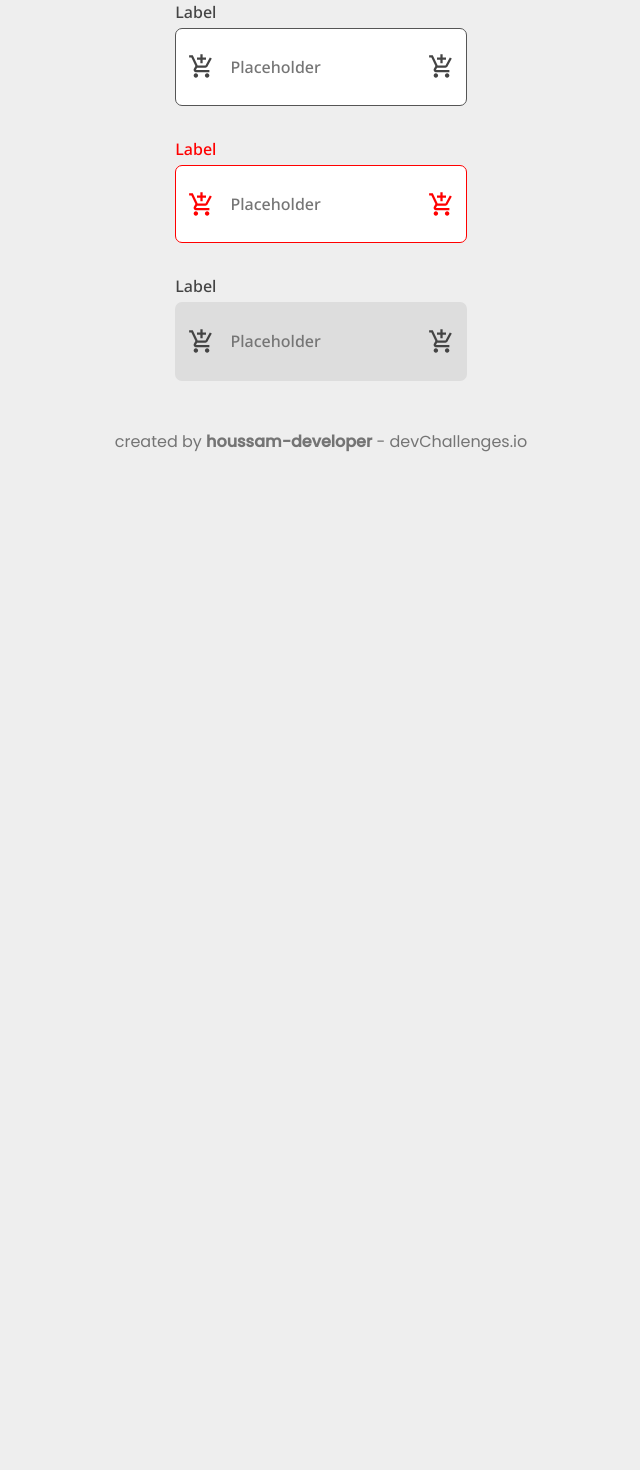
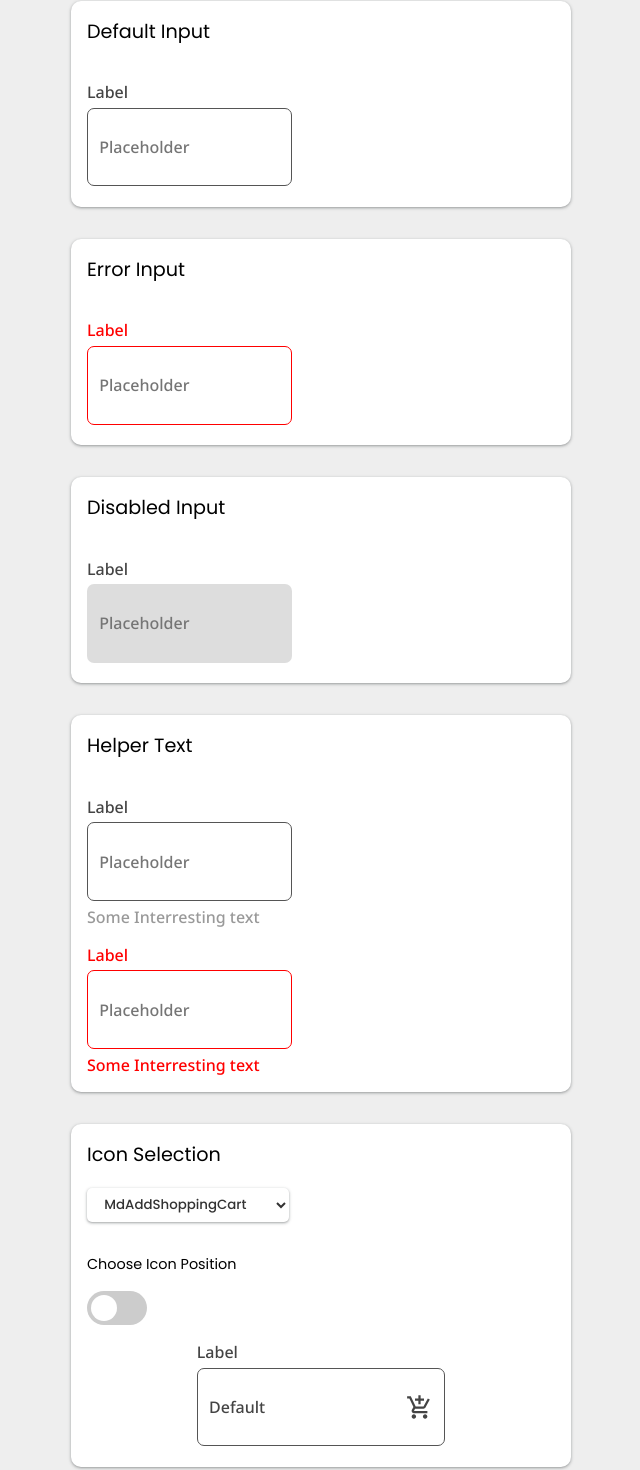
Before and after one commit to houssam-developer/input-component, a React (Vite) app: page / in a window 1280 px wide. Shown: the part 95-1565 px from the top of the page, without its empty margins (319-959 px from the left). Before the commit the page ends 800 px from the top, so only its background shows below. Built offline with nearby package versions, Linux system fonts and the light colour scheme.

Commit message:
feat: add icon selection

```diff
--- a/src/App.jsx
+++ b/src/App.jsx
@@ -3,17 +3,63 @@ import { useEffect, useRef, useState } from 'react';
 import './App.css'
 import Footer from './components/Footer';
 import Input from './components/Input';
+import Select from './components/Select';
+import ToggleButton from './components/ToggleButton';
 
 
 function App() {
+	const [disabledIcon, setDisabledIcon] = useState(false);
+	const [iconsOptions, setIconsOptions] = useState([]);
+	const [targetIcon, setTargetIcon] = useState('MdAddShoppingCart');
 
+
+	useEffect(() => {
+		setIconsOptions(['MdAddShoppingCart', 'MdAccountCircle', 'MdDns', 'MdMarkunreadMailbox', 'MdQuestionAnswer']);
+	}, []);
+
+	function handleIconOptionEvent(e) {
+		console.log('iconEvent: ', e);
+		const targetSelect = e.target; // target is the element that emits the event
+		const targetOption = targetSelect.options[targetSelect.selectedIndex].value;
+		setTargetIcon(targetOption);
+	}
 
 	return (
 		<div className="container">
 			<h1>Hello world</h1>
-			<Input />
-			<Input error />
-			<Input disabled />
+			<div className="container-box">
+				<h2>Default Input</h2>
+				<Input />
+			</div>
+			<div className="container-box">
+				<h2>Error Input</h2>
+				<Input error />
+			</div>
+
+			<div className="container-box">
+				<h2>Disabled Input</h2>
+				<Input disabled />
+			</div>
+
+			<div className="container-box">
+				<h2>Helper Text</h2>
+				<Input helperText='Some Interresting text' />
+				<Input helperText='Some Interresting text' error />
+			</div>
+
+			<div className="container-box">
+				<Select text='Icon' options={iconsOptions} handleChangeEvent={handleIconOptionEvent} />
+				<h3>Choose Icon Position</h3>
+				<ToggleButton handleOnClick={(e) => setDisabledIcon(e.target.checked)} />
+				<div className="container-buttons">
+					{
+						disabledIcon ? <Input text="Default" startIcon={targetIcon} />
+							: <Input text="Default" color='primary' endIcon={targetIcon} />
+					}
+				</div>
+			</div>
+
+
 			<Footer></Footer>
 		</div>
 	)
--- a/src/components/Input.jsx
+++ b/src/components/Input.jsx
@@ -4,9 +4,10 @@ import * as MdIcons from 'react-icons/md';
 function Input({
 	textLabel = 'Label',
 	text = '',
+	helperText = '',
 	placeholder = 'Placeholder',
-	startIcon = 'MdAddShoppingCart',
-	endIcon = 'MdAddShoppingCart',
+	startIcon = '',
+	endIcon = '',
 	disabled,
 	size,
 	error,
@@ -50,6 +51,7 @@ function Input({
 				<input type="text" value={text} placeholder={placeholder} disabled={disabled} />
 				{endIcon ? endIconVal : ''}
 			</div>
+			<span className='helper-text'>{helperText}</span>
 		</div>
 	)
 }
--- a/src/components/Input.scss
+++ b/src/components/Input.scss
@@ -1,6 +1,7 @@
 :root {
 	--ic-border-color: #555;
 	--ic-color: #444;
+	--ic-color-light: #999;
 	--ic-bg-color: #fff;
 }
 
@@ -24,6 +25,7 @@
 	&--error {
 		--ic-border-color: red;
 		--ic-color: red;
+		--ic-color-light: red;
 
 		&:focus-within {
 			--ic-color: red;
@@ -33,6 +35,7 @@
 		&:hover {
 			--ic-border-color: black;
 			--ic-color: black;
+			--ic-color-light: black;
 		}
 	}
 }
@@ -76,7 +79,7 @@
 	input {
 		padding: 1em 0;
 		border: none;
-		color: inherit;
+		color: #444;
 		background-color: inherit;
 		font-family: 'Noto Sans', Arial, Helvetica, sans-serif;
 		font-weight: 500;
@@ -92,3 +95,9 @@
 		height: 27px;
 	}
 }
+
+.helper-text {
+	font-family: 'Noto Sans', Arial, Helvetica, sans-serif;
+	font-weight: 500;
+	color: var(--ic-color-light);
+}
```
